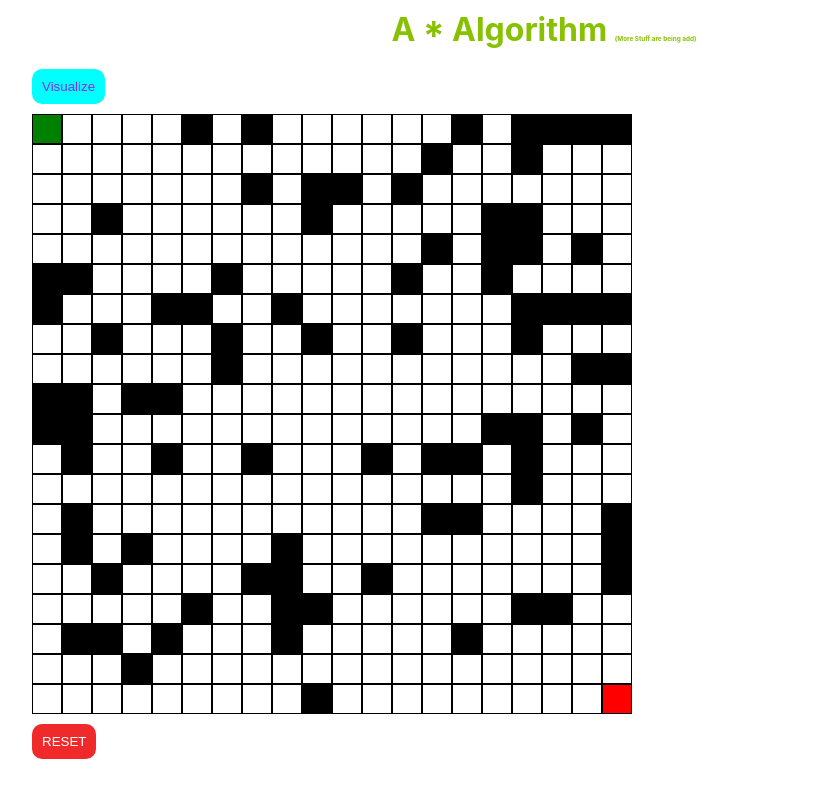
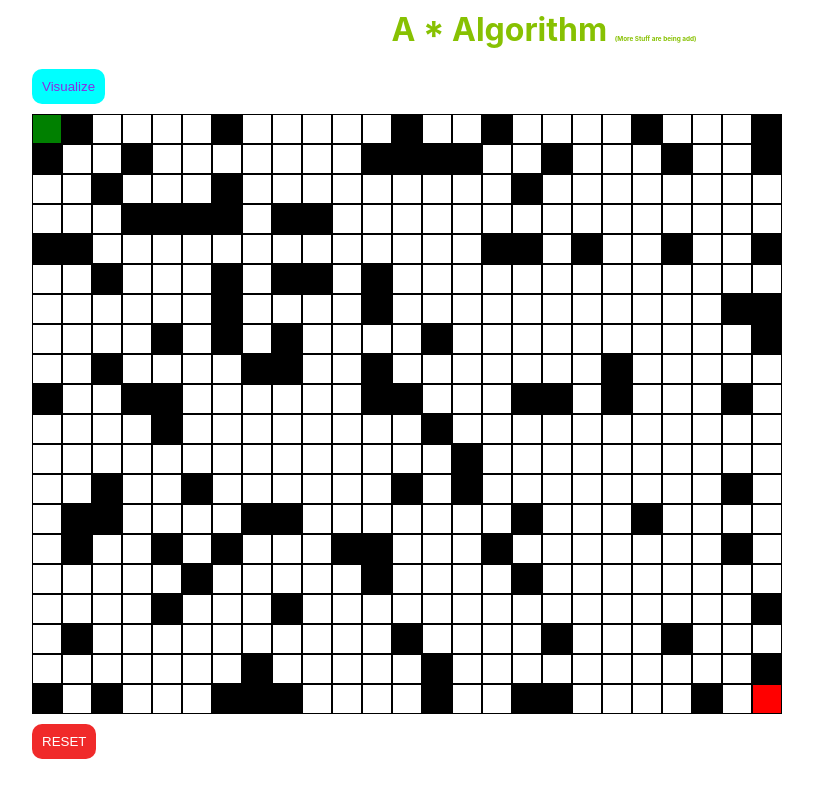
Before and after one commit to Shoib007/PathFinder, a React (Create React App) app: page / in a window 1280 px wide. Shown: the whole page, without its empty margins (96-909 px from the left). Built offline with nearby package versions, Linux system fonts and the light colour scheme.

Commit message:
First Commit

```diff
--- a/src/Components/Node.jsx
+++ b/src/Components/Node.jsx
@@ -1,7 +1,7 @@
 // import React, { useState } from 'react';
 import "./Node.css";
 // let mouseDown = false;
-export default function Node({isStart, isEnd, row, col, isWall}) {
+export default function Node({isStart, isEnd, row, col,isWall}) {
 
   // const [isWall, setisWall] = useState(false);
   // const mousedown = () => {
--- a/src/Components/PathFinder.jsx
+++ b/src/Components/PathFinder.jsx
@@ -3,7 +3,7 @@ import './PathFinder.css';
 import Node from './Node';
 import AstarAlgo from '../Algorithm/AstarAlgo';
 
-const cols = 20;
+const cols = 25;
 const rows = 20;
 
 const NODE_START_ROW = 0;
@@ -116,7 +116,7 @@ export default function PathFinder() {
                             {
                                 row.map((col, colIndex) => {
                                     const { isStart, isEnd, isWall } = col;
-                                    return <Node key={colIndex} isStart={isStart} isEnd={isEnd} row={rowIndex} col={colIndex} isWall={isWall} />;
+                                    return <Node key={colIndex} isStart={isStart} isEnd={isEnd} row={rowIndex} col={colIndex} isWall={isWall} spot={col} />;
                                 })
                             }
                         </div>
```
